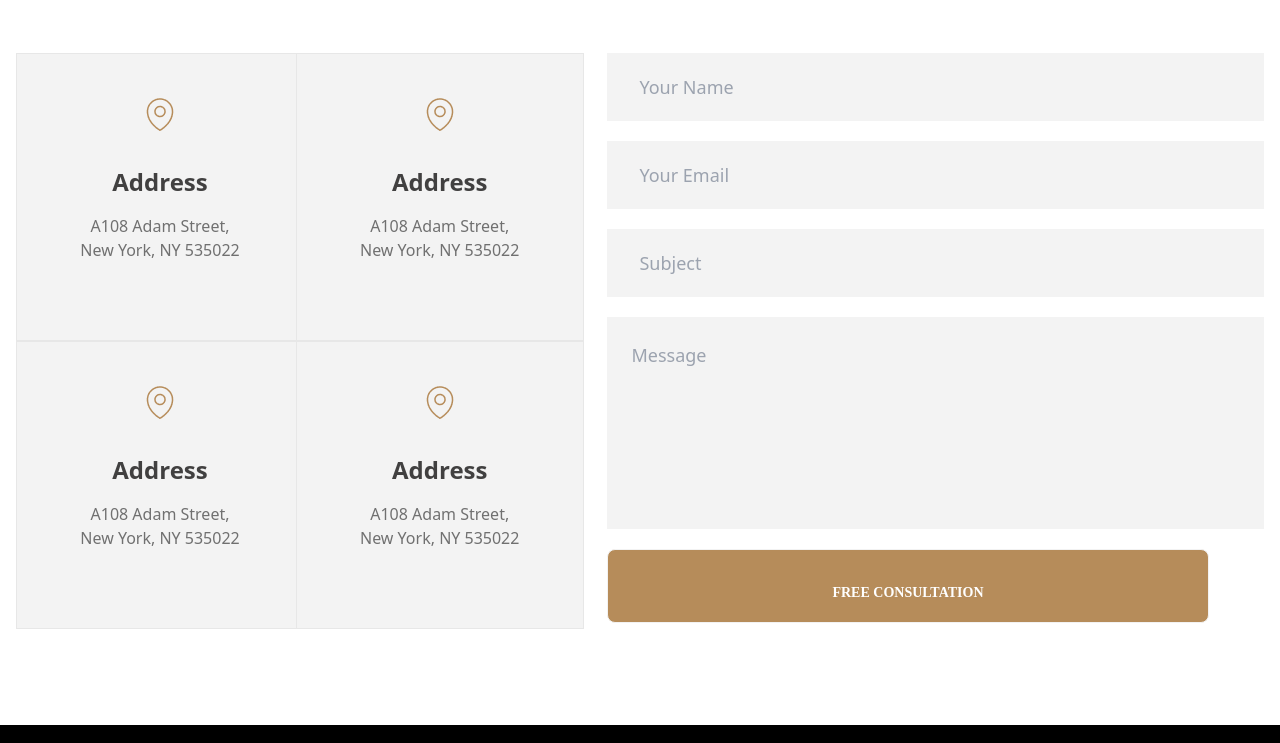
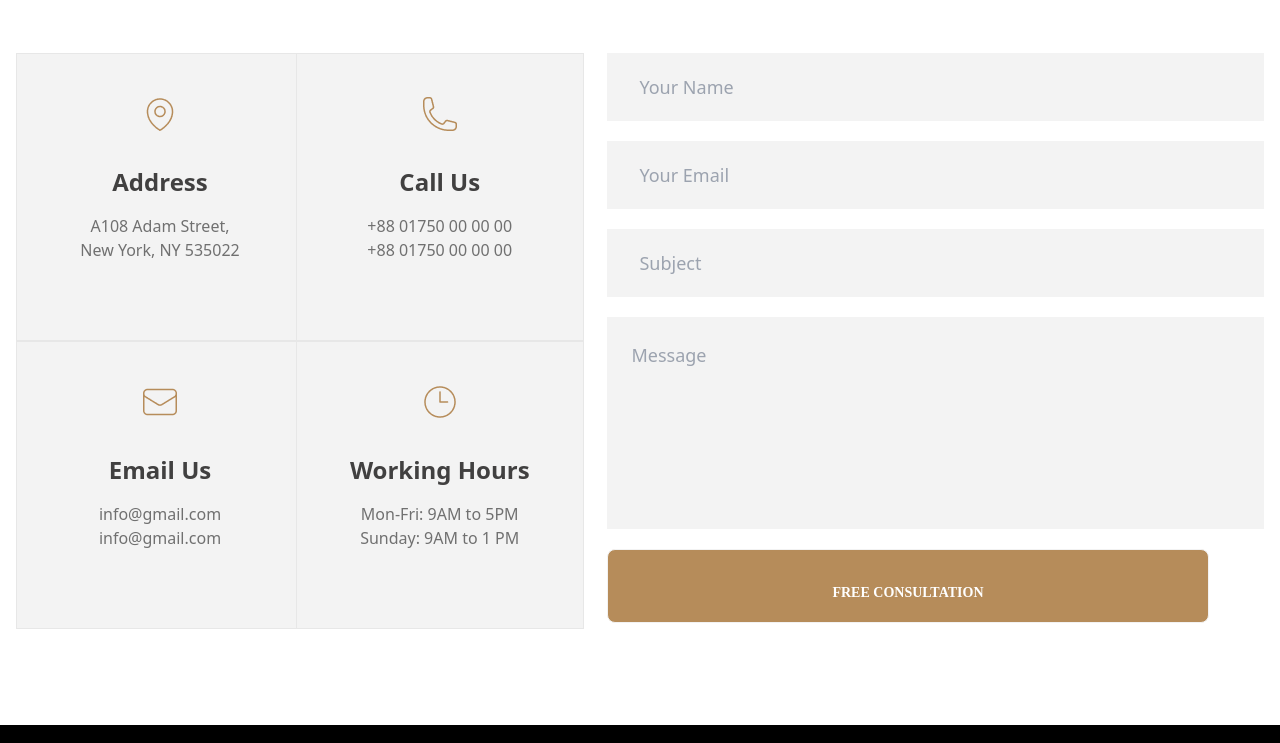
Before and after one commit to mdabdurrahman07/Legal-solutions-project, a plain HTML site: page index.html in a window 1280 px wide. Shown: the part 3783-4526 px from the top of the page. Drawn offline with nearby package versions, Linux system fonts and the light colour scheme.

Commit message:
images related bug fixed

```diff
--- a/index.html
+++ b/index.html
@@ -408,34 +408,34 @@
               </div>
               <div class="card w-72 h-72 bg-[#F3F3F3] border border-[#E7E7E7]  rounded-none">
                 <figure class="px-10 pt-10">
-                  <img src="/images/location.png" alt="Shoes" class="" />
+                  <img src="/images/call.png" alt="Shoes" class="" />
                 </figure>
                 <div class="card-body items-center text-center space-y-2">
-                  <h2 class="card-title font-extrabold text-2xl text-[#414040]">Address</h2>
-                  <p class="text-base font-normal text-[#707070]">A108 Adam Street,<br>
-                    New York, NY 535022</p>
+                  <h2 class="card-title font-extrabold text-2xl text-[#414040]">Call Us</h2>
+                  <p class="text-base font-normal text-[#707070]">+88 01750 00 00 00 <br>
+                    +88 01750 00 00 00</p>
 
                 </div>
               </div>
               <div class="card w-72 h-72 bg-[#F3F3F3] border border-[#E7E7E7]  rounded-none">
                 <figure class="px-10 pt-10">
-                  <img src="/images/location.png" alt="Shoes" class="" />
+                  <img src="/images/email.png" alt="Shoes" class="" />
                 </figure>
                 <div class="card-body items-center text-center space-y-2">
-                  <h2 class="card-title font-extrabold text-2xl text-[#414040]">Address</h2>
-                  <p class="text-base font-normal text-[#707070]">A108 Adam Street,<br>
-                    New York, NY 535022</p>
+                  <h2 class="card-title font-extrabold text-2xl text-[#414040]">Email Us</h2>
+                  <p class="text-base font-normal text-[#707070]">info@gmail.com<br>
+                    info@gmail.com</p>
 
                 </div>
               </div>
               <div class="card w-72 h-72 bg-[#F3F3F3] border border-[#E7E7E7]  rounded-none">
                 <figure class="px-10 pt-10">
-                  <img src="/images/location.png" alt="Shoes" class="" />
+                  <img src="/images/time.png" alt="Shoes" class="" />
                 </figure>
                 <div class="card-body items-center text-center space-y-2">
-                  <h2 class="card-title font-extrabold text-2xl text-[#414040]">Address</h2>
-                  <p class="text-base font-normal text-[#707070]">A108 Adam Street,<br>
-                    New York, NY 535022</p>
+                  <h2 class="card-title font-extrabold text-2xl text-[#414040]">Working Hours</h2>
+                  <p class="text-base font-normal text-[#707070]">Mon-Fri: 9AM to 5PM <br>
+                    Sunday: 9AM to 1 PM</p>
 
                 </div>
               </div>
```
